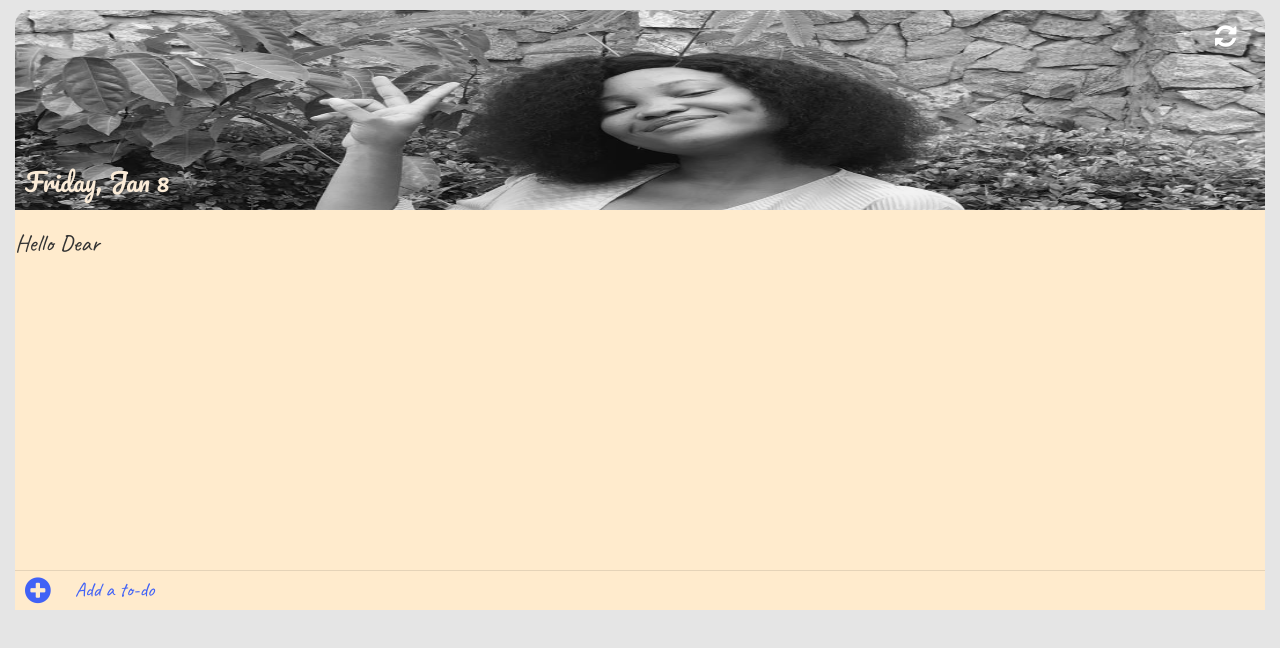
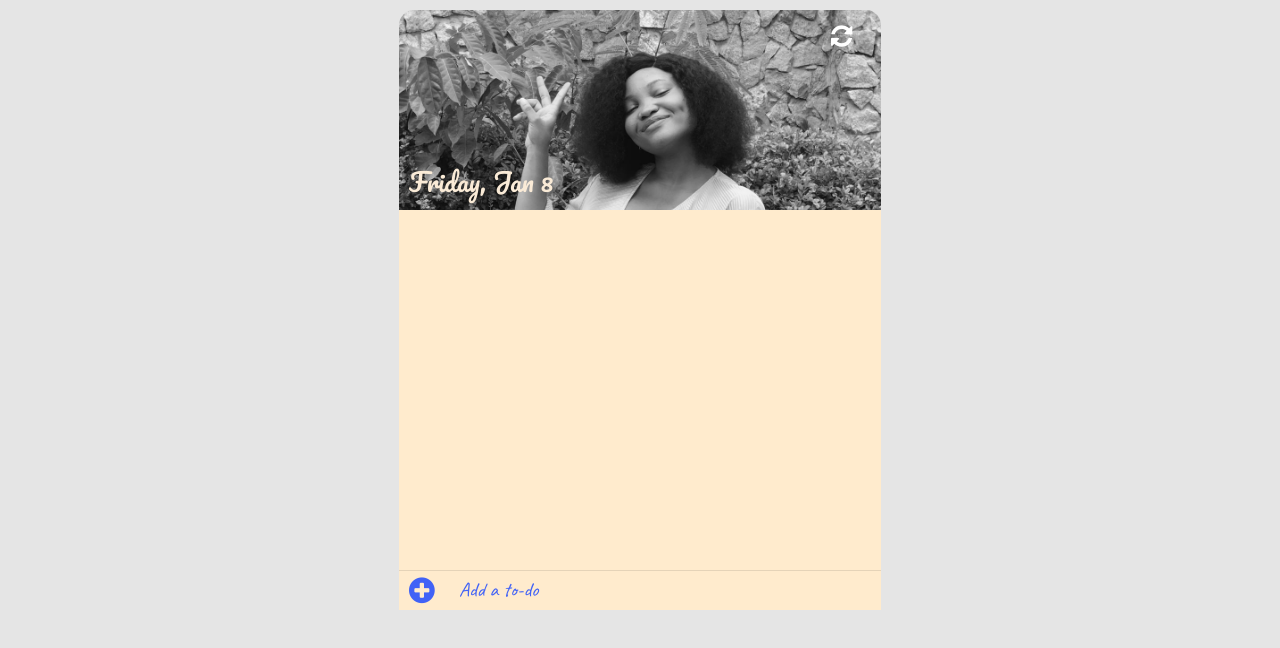
Before and after one commit to seyeolajuyin/Todo-App, a plain HTML site: page index.html in a window 1280 px wide. Drawn offline with Linux system fonts and the light colour scheme.

Commit message:
new updates

```diff
--- a/css/style.css
+++ b/css/style.css
@@ -4,6 +4,7 @@
 body {
   font-family: "Caveat";
   background-color: rgba(0, 0, 0, 0.1);
+  min-height: 110vh;
 }
 
 /* Container */
@@ -106,6 +107,7 @@ body {
   padding: 10px;
   width: 100%;
   height: 40px;
+  margin-bottom: 10px;
   border-top: 1px solid rgba(0, 0, 0, 0.1);
   background-color: blanchedalmond;
 }
@@ -132,3 +134,8 @@ body {
   /* Chrome/Opera/Safari */
   color: #4162f6;
 }
+@media (min-width: 768px) {
+  .container {
+    width: 40%;
+  }
+}
--- a/index.html
+++ b/index.html
@@ -20,7 +20,7 @@
   </head>
   <body>
     <div class="container">
-      <div class="header">
+      <div class="header img-fluid">
         <div class="clear">
           <i class="fa fa-refresh"></i>
         </div>
@@ -35,11 +35,11 @@
             <i class="fa fa-trash-o de" job="delete"></i>
           </li>-->
         </ul>
-        <h3>Hello Dear</h3>
       </div>
 
       <div class="add-to-do">
         <i class="fa fa-plus-circle"></i>
+
         <input type="text" id="input" placeholder="Add a to-do" />
       </div>
     </div>
```
